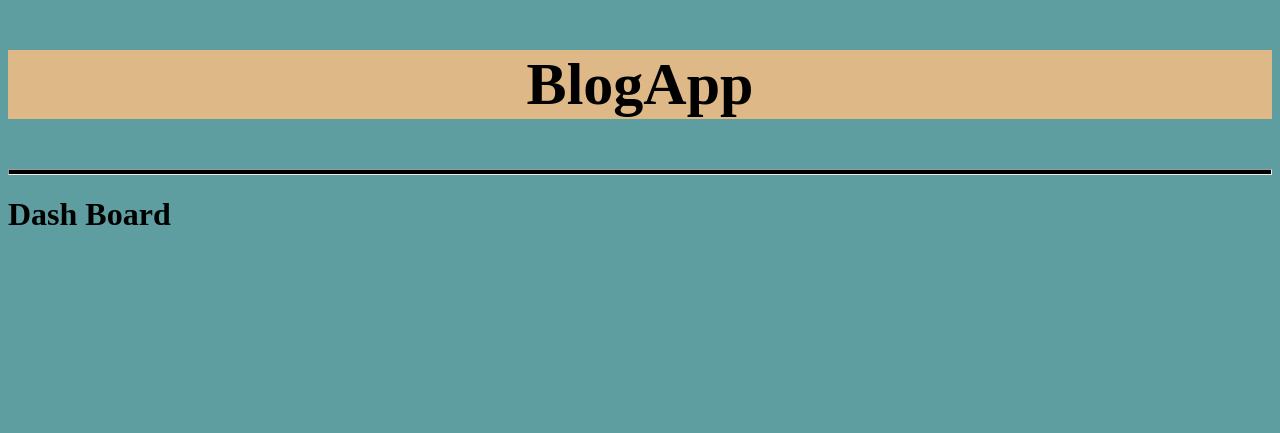
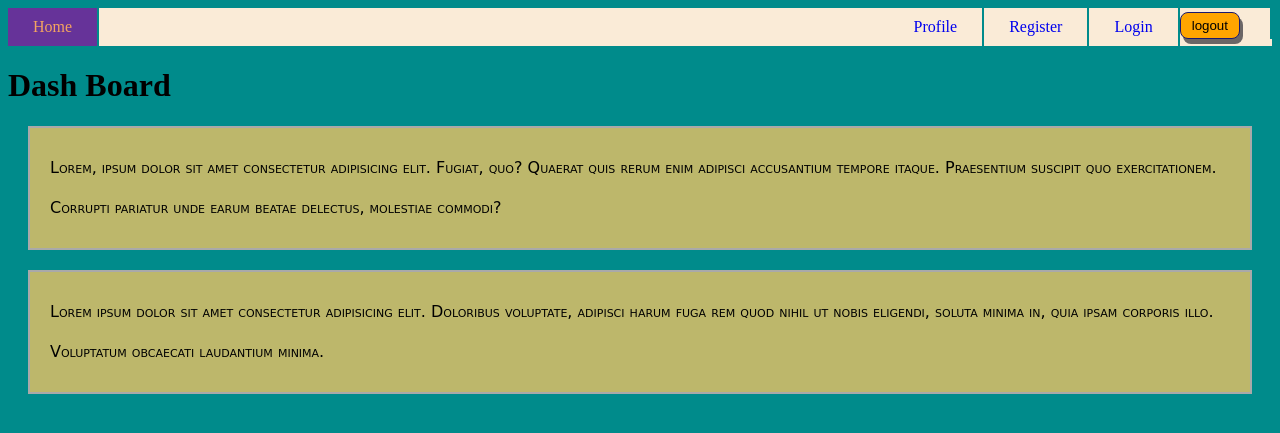
Before and after one commit to shivamgithub8393/BlogAppFinal, a Flask app: page / in a window 1280 px wide. Shown: the top 433 px of the page. Run offline with Flask 2, Linux system fonts and the light colour scheme.

Commit message:
add layout

```diff
--- a/app.py
+++ b/app.py
@@ -23,5 +23,6 @@ def profile():
     return render_template('profile.html')
 
 
+
 if __name__ == '__main__':
     app.run(port = 5000, debug = True)
--- /dev/null
+++ b/static/navbar.css
@@ -0,0 +1,73 @@
+body {
+    background-color: darkcyan;
+}
+
+ul {
+    list-style-type: none;
+    margin: 0;
+    padding: 0;
+    overflow: hidden;
+    background-color: antiquewhite;
+
+}
+
+li {
+    float: left;
+    border-right: 2px solid darkcyan;
+}
+
+li a {
+    display:block ;
+    background-color: antiquewhite;
+    text-decoration:none;
+    text-align: center;
+    padding: 10px 25px;
+}
+
+li:nth-of-type(2), li:nth-of-type(3), li:nth-of-type(4), li:nth-of-type(5) {
+    float: right;
+}
+
+button {
+    display: block;
+    background-color: orange;
+    border: 1px solid midnightblue;
+    padding: 5px 11px;
+    margin-top: 4px;
+    margin-right: 30px;
+    border-radius: 8px ;
+
+    cursor: pointer;
+    box-shadow: 3px 5px rgb(107, 102, 102);
+}
+
+button:hover {
+    background-color: royalblue;
+    color: bisque;
+}
+
+
+li a:hover:not(.active) {
+    background-color:#555;
+    color: darkkhaki;
+}
+
+.active {
+    background-color: rebeccapurple;
+    color: sandybrown;
+}
+
+div {
+    border: 2px solid darkgray;
+    margin: 20px;
+    padding: 20px;
+    background-color: darkkhaki;
+    font-size:16px;
+    font-family: cursive;
+    font-variant: small-caps;
+    line-height: 40px;
+}
+
+div:hover {
+    color: darkmagenta;
+}
--- a/templates/_layout.html
+++ b/templates/_layout.html
@@ -3,13 +3,26 @@
 <head>
     <meta charset="UTF-8">
     <meta name="viewport" content="width=device-width, initial-scale=1.0">
-    <title>Blog App</title>
+    <title>Document</title>
+    <link rel="stylesheet" href="static/navbar.css">
 </head>
-<body style="background-color: cadetblue;">
-    <nav style="text-align: center; font-size: 40px; background-color: burlywood;"><h1>BlogApp</h1></nav>
-    <hr style="background-color: black; height: 4px;">
+<body>
+	<ul>
+        <li><a class="active" href="#">Home</a></li>
 
-    {% block content %}{% endblock %}
+        <li><button class="nav_right" type="button">logout</button></li>
+        <li><a  href="#">Login</a> </li>
+        <li><a  href="#">Register</a></li>
+        <li><a  href="#">Profile</a></li>
+
+    </ul>
+    {% block content %} {% endblock %}
+
+    <div>
+        Lorem, ipsum dolor sit amet consectetur adipisicing elit. Fugiat, quo? Quaerat quis rerum enim adipisci accusantium tempore itaque. Praesentium suscipit quo exercitationem. Corrupti pariatur unde earum beatae delectus, molestiae commodi?
+    </div>
+
+    <div>Lorem ipsum dolor sit amet consectetur adipisicing elit. Doloribus voluptate, adipisci harum fuga rem quod nihil ut nobis eligendi, soluta minima in, quia ipsam corporis illo. Voluptatum obcaecati laudantium minima.</div>
 
 </body>
 </html>
--- a/templates/login.html
+++ b/templates/login.html
@@ -5,7 +5,7 @@
 <html lang="en">
 <head>
     <meta charset="UTF-8">
-    <meta name="viewport" content="width=device-width, initial-scale=1.0">
+    <meta name = "viewport" content = "width=device-width, initial-scale=1.0">
 </head>
 <body">
     <h1>Login Page</h1>
```
